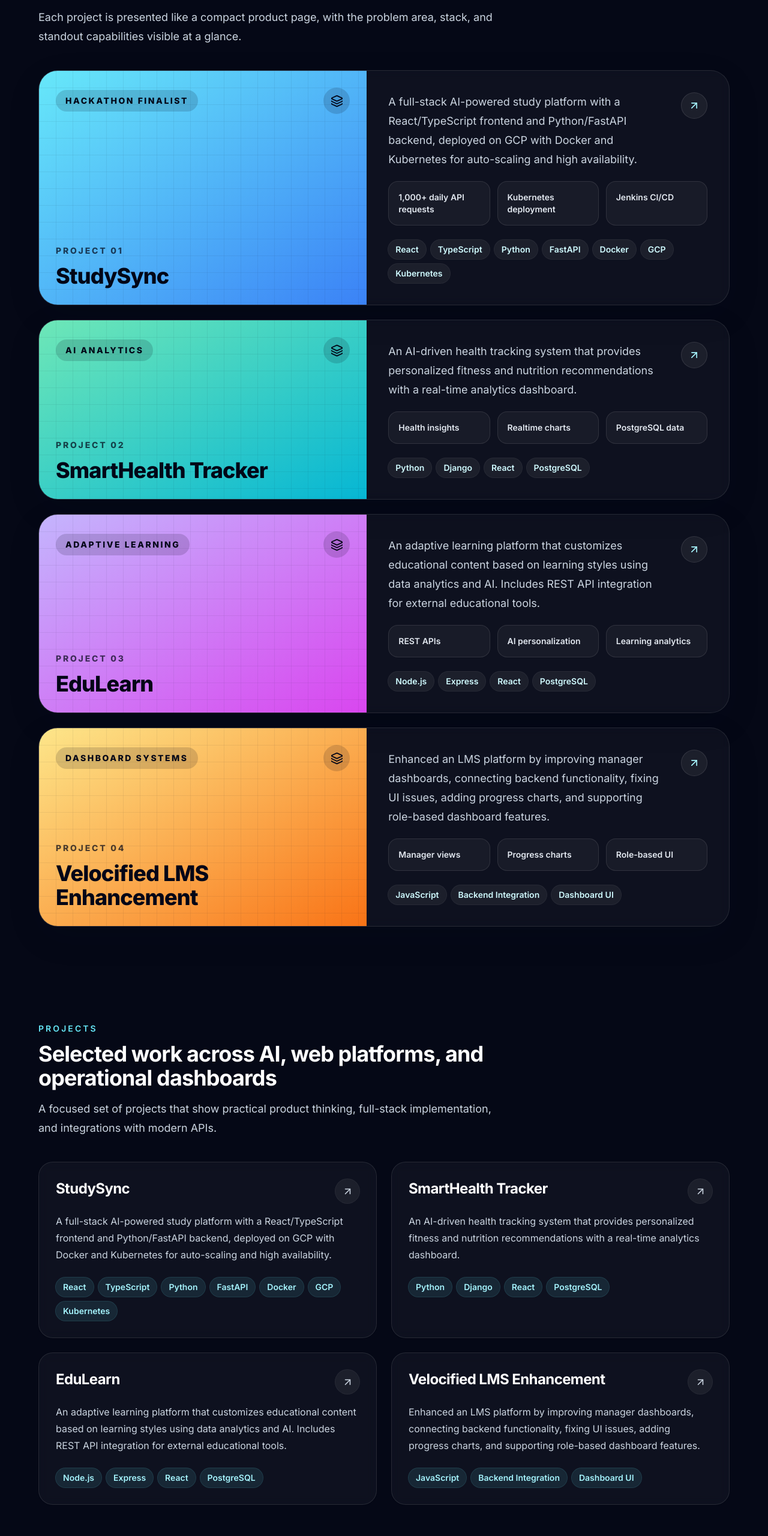
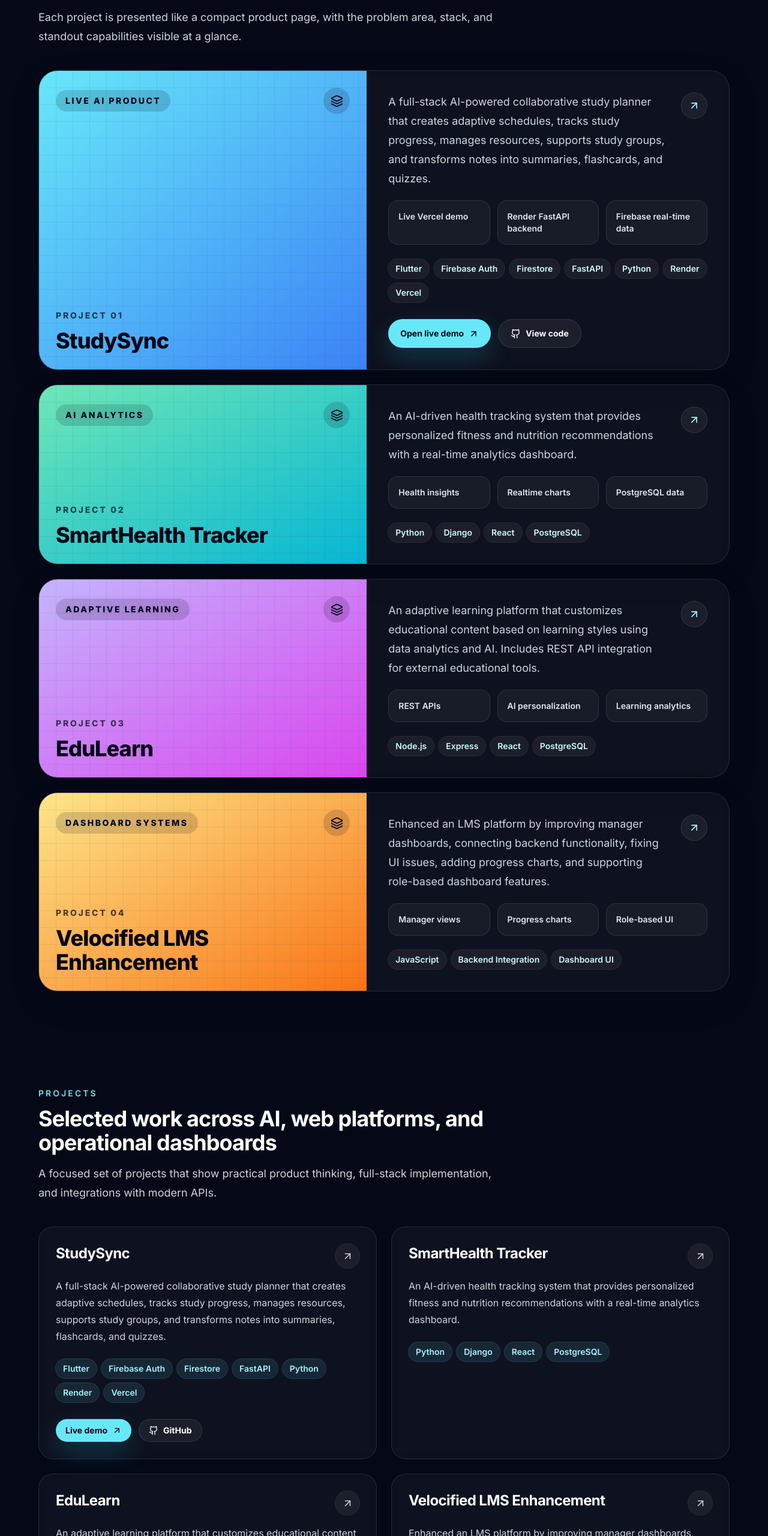
Before and after one commit to skhatav1/Personal-Website, a React (Vite) app: page / in a window 1280 px wide. Shown: the part 4725-7286 px from the top of the page at 60% size. Built offline with nearby package versions, Linux system fonts and the light colour scheme.

Commit message:
Add StudySync to portfolio

```diff
--- a/src/components/ProjectLanding.tsx
+++ b/src/components/ProjectLanding.tsx
@@ -1,4 +1,4 @@
-import { ArrowUpRight, Layers3 } from 'lucide-react';
+import { ArrowUpRight, Github, Layers3 } from 'lucide-react';
 import { projects } from '../data';
 import { Section } from './Section';
 
@@ -50,6 +50,22 @@
                     </span>
                   ))}
                 </div>
+                {(project.liveUrl || project.githubUrl) && (
+                  <div className="mt-7 flex flex-wrap gap-3">
+                    {project.liveUrl && (
+                      <a className="btn-primary" href={project.liveUrl} target="_blank" rel="noreferrer">
+                        Open live demo
+                        <ArrowUpRight size={17} />
+                      </a>
+                    )}
+                    {project.githubUrl && (
+                      <a className="btn-secondary" href={project.githubUrl} target="_blank" rel="noreferrer">
+                        <Github size={17} />
+                        View code
+                      </a>
+                    )}
+                  </div>
+                )}
               </div>
             </div>
           </article>
--- a/src/components/Projects.tsx
+++ b/src/components/Projects.tsx
@@ -1,4 +1,4 @@
-import { ArrowUpRight } from 'lucide-react';
+import { ArrowUpRight, Github } from 'lucide-react';
 import { projects } from '../data';
 import { Section } from './Section';
 
@@ -27,6 +27,22 @@
                 </span>
               ))}
             </div>
+            {(project.liveUrl || project.githubUrl) && (
+              <div className="mt-7 flex flex-wrap gap-3">
+                {project.liveUrl && (
+                  <a className="btn-primary min-h-0 px-4 py-2" href={project.liveUrl} target="_blank" rel="noreferrer">
+                    Live demo
+                    <ArrowUpRight size={16} />
+                  </a>
+                )}
+                {project.githubUrl && (
+                  <a className="btn-secondary min-h-0 px-4 py-2" href={project.githubUrl} target="_blank" rel="noreferrer">
+                    <Github size={16} />
+                    GitHub
+                  </a>
+                )}
+              </div>
+            )}
           </article>
         ))}
       </div>
--- a/src/data.ts
+++ b/src/data.ts
@@ -49,12 +49,14 @@
 export const projects = [
   {
     name: 'StudySync',
-    tech: ['React', 'TypeScript', 'Python', 'FastAPI', 'Docker', 'GCP', 'Kubernetes'],
-    signal: 'Hackathon Finalist',
+    tech: ['Flutter', 'Firebase Auth', 'Firestore', 'FastAPI', 'Python', 'Render', 'Vercel'],
+    signal: 'Live AI Product',
     accent: 'from-cyan-300 to-blue-500',
-    stats: ['1,000+ daily API requests', 'Kubernetes deployment', 'Jenkins CI/CD'],
+    stats: ['Live Vercel demo', 'Render FastAPI backend', 'Firebase real-time data'],
+    liveUrl: 'https://studysync-coral.vercel.app',
+    githubUrl: 'https://github.com/skhatav1/StudySync-',
     description:
-      'A full-stack AI-powered study platform with a React/TypeScript frontend and Python/FastAPI backend, deployed on GCP with Docker and Kubernetes for auto-scaling and high availability.',
+      'A full-stack AI-powered collaborative study planner that creates adaptive schedules, tracks study progress, manages resources, supports study groups, and transforms notes into summaries, flashcards, and quizzes.',
   },
   {
     name: 'SmartHealth Tracker',
```
